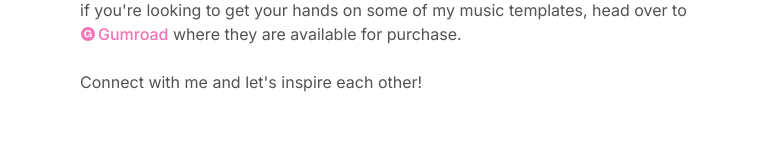
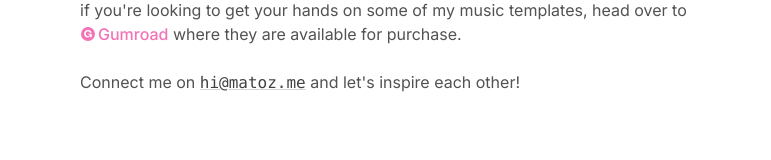
Before and after one commit to matozz/matoz.me, a Next.js app: page / in a window 1280 px wide. Shown: the part 442-602 px from the top of the page, without its empty margins (248-1019 px from the left). Built offline with nearby package versions, Linux system fonts and the light colour scheme.

Commit message:
chore: email link

```diff
--- a/components/Container.tsx
+++ b/components/Container.tsx
@@ -9,6 +9,7 @@ import { useRouter } from 'next/router';
 import BLOG from '@/blog.config';
 import { Footer, Header } from '@/components';
 import { getOGImageURL } from '@/lib/getOGImageURL';
+import { useTheme } from '@/lib/theme';
 
 type Props = {
   children: React.ReactNode;
@@ -27,6 +28,8 @@ const inter = Inter({ subsets: ['latin'], variable: '--font-inter' });
 
 export const Container: React.FC<Props> = ({ children, fullWidth, ...meta }) => {
   const router = useRouter();
+  const { theme } = useTheme();
+
   const [customMetaTags, setCustomMetaTags] = useState<
     NonNullable<NextSeoProps['additionalMetaTags']>
   >([]);
@@ -64,6 +67,7 @@ export const Container: React.FC<Props> = ({ children, fullWidth, ...meta }) =>
         description={meta.description}
         nofollow={true}
         canonical={router.asPath}
+        themeColor={theme === 'dark' ? BLOG.darkBackground : BLOG.lightBackground}
         openGraph={{
           title: meta.title,
           url: router.asPath,
--- a/lib/theme/theme.tsx
+++ b/lib/theme/theme.tsx
@@ -1,6 +1,4 @@
 import { createContext, FC, PropsWithChildren, useContext, useEffect, useState } from 'react';
-
-import Head from 'next/head';
 
 import BLOG from '@/blog.config';
 
@@ -53,12 +51,6 @@ export const ThemeProvider: FC<PropsWithChildren> = ({ children }) => {
 
   return (
     <ThemeContext.Provider value={{ theme, setTheme, toggleTheme }}>
-      <Head>
-        <meta
-          name="theme-color"
-          content={theme === 'dark' ? BLOG.darkBackground : BLOG.lightBackground}
-        />
-      </Head>
       {children}
     </ThemeContext.Provider>
   );
--- a/pages/index.tsx
+++ b/pages/index.tsx
@@ -1,4 +1,6 @@
 import { NextPage } from 'next';
+
+import Link from 'next/link';
 
 import BLOG from '@/blog.config';
 import { Container } from '@/components';
@@ -86,7 +88,15 @@ const Blog: NextPage = () => {
           {` where they are available for purchase.`}
         </div>
 
-        <div className="my-6">{`Connect with me and let's inspire each other!`}</div>
+        <div className="my-6">
+          {`Connect me on `}
+          <Link href="mailto:hi@matoz.me">
+            <span className="font-mono text-neutral-700 underline decoration-neutral-300 transition-all hover:decoration-neutral-500 dark:text-neutral-300 dark:decoration-neutral-600 dark:hover:decoration-neutral-400">
+              hi@matoz.me
+            </span>
+          </Link>
+          {` and let's inspire each other!`}
+        </div>
       </div>
     </Container>
   );
```
